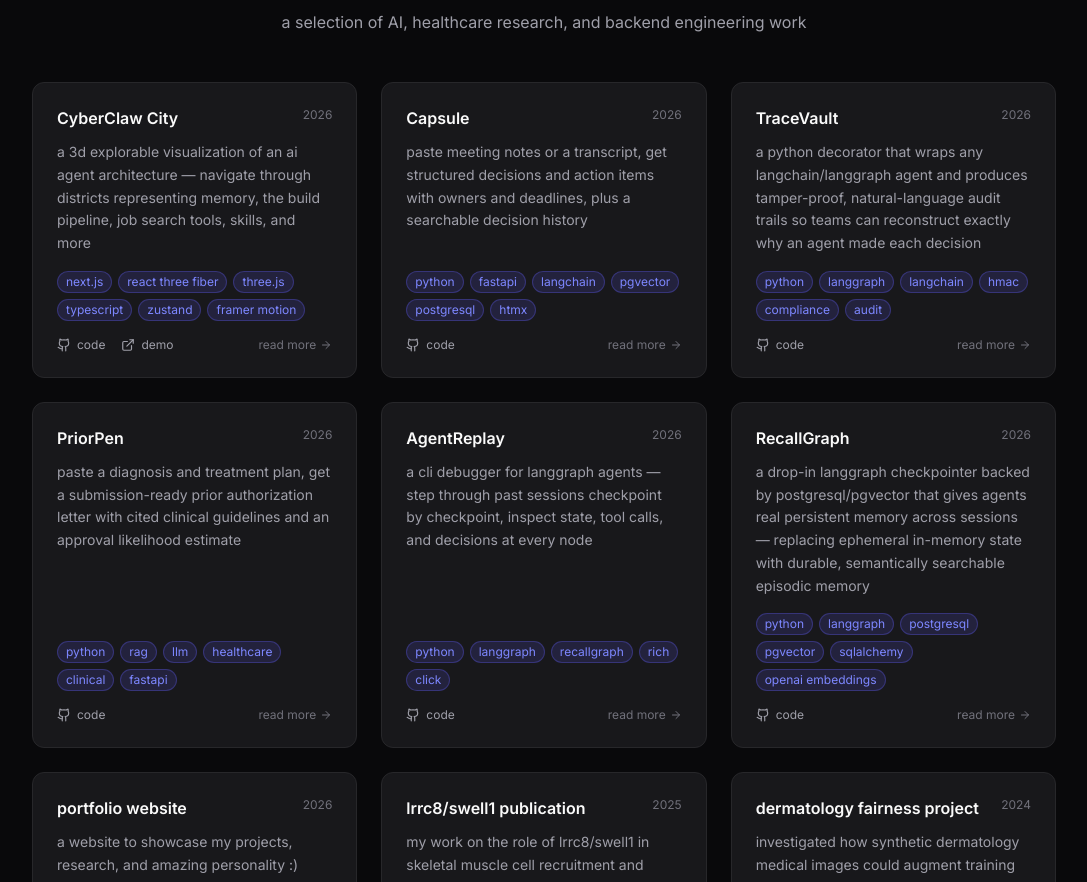
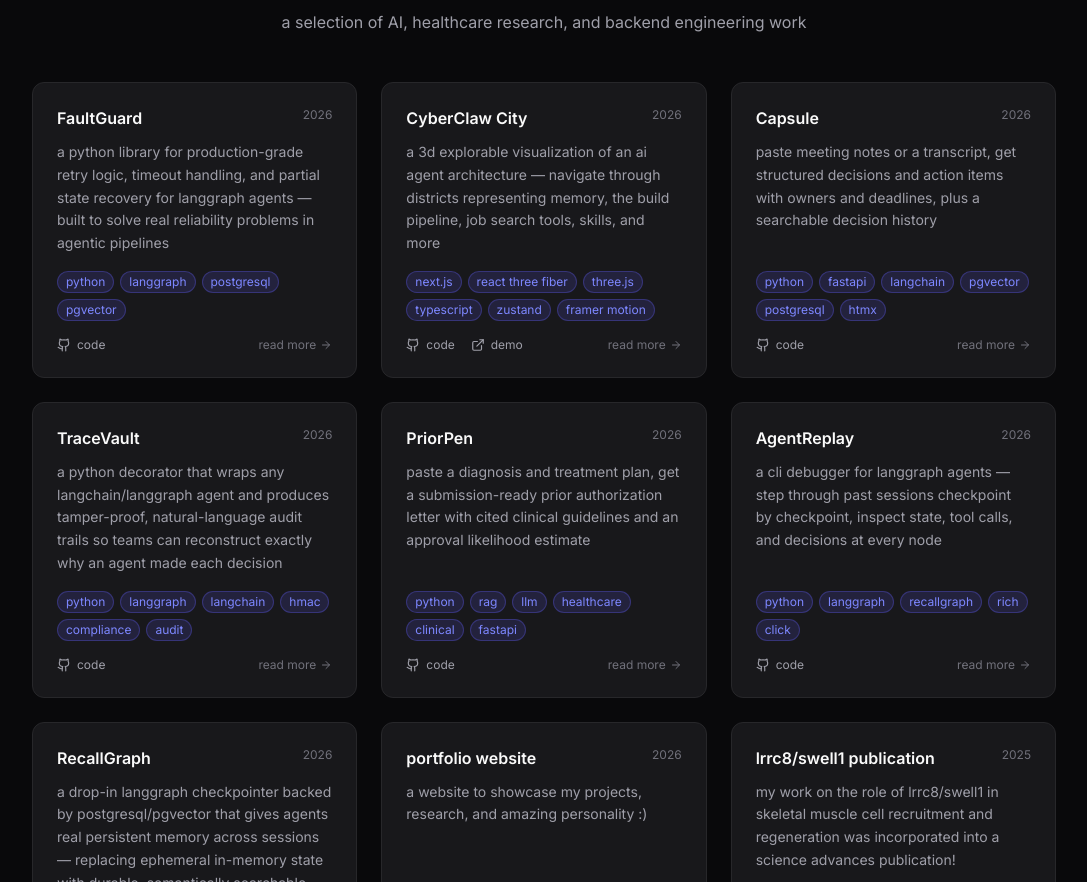
Before and after one commit to E10Feng/portfolio, a Next.js app: page / in a window 1280 px wide. Shown: the part 2014-2896 px from the top of the page, without its empty margins (96-1183 px from the left). Built offline with nearby package versions, Linux system fonts and the light colour scheme.

Commit message:
feat: add FaultGuard python library to projects

```diff
--- a/src/data/projects.ts
+++ b/src/data/projects.ts
@@ -14,6 +14,19 @@ export const projects: ProjectItem[] = [
     featured: true,
     year: 2026,
     date: "2026-04-01",
+  },
+  {
+    id: "faultguard",
+    title: "FaultGuard",
+    description:
+      "a python library for production-grade retry logic, timeout handling, and partial state recovery for langgraph agents — built to solve real reliability problems in agentic pipelines",
+    techStack: ["python", "langgraph", "postgresql", "pgvector"],
+    links: {
+      github: "https://github.com/E10Feng/faultguard",
+    },
+    featured: false,
+    year: 2026,
+    date: "2026-04-02",
   },
   {
     id: "portfolio-website",
```
